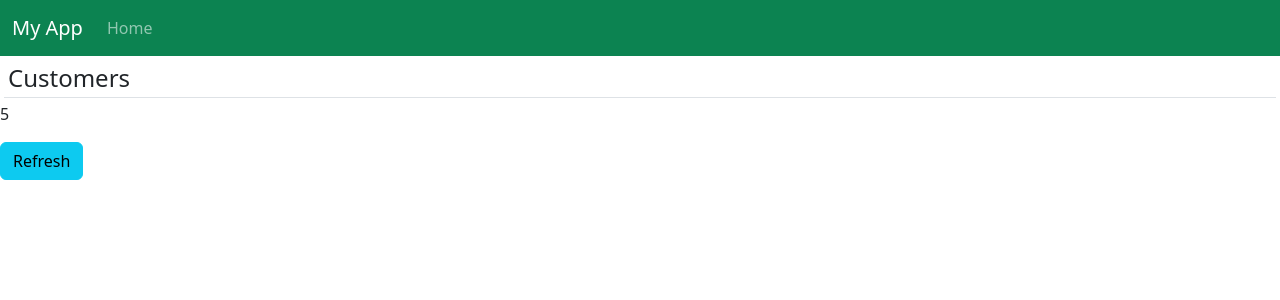
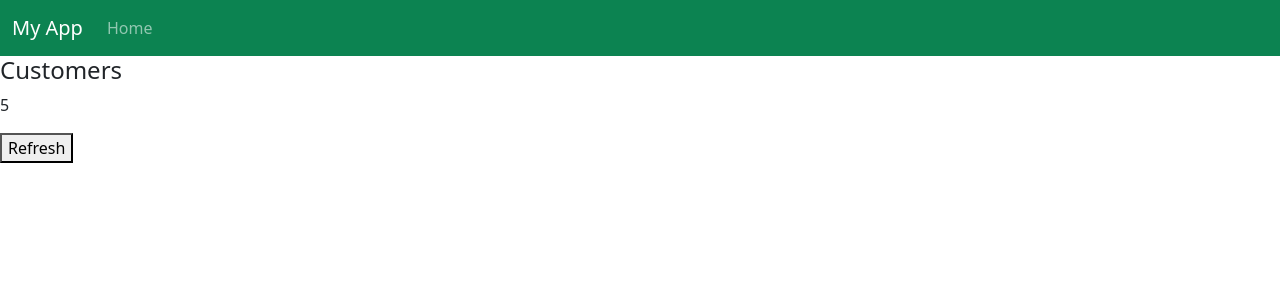
Before and after one commit to GlazMichelFranckDodo225/simple-react-app, a React (Create React App) app: page / in a window 1280 px wide. Shown: the top 300 px of the page. Built offline with nearby package versions, Linux system fonts and the light colour scheme.

Commit message:
Update Class Component State

```diff
--- a/src/App.jsx
+++ b/src/App.jsx
@@ -1,7 +1,6 @@
 import React, { Component } from 'react'
 import NavBar from './components/NavBar'
 import MainContent from './components/MainContent'
-import 'bootstrap/dist/css/bootstrap.css';
 
 export default class App extends Component {
   render() {
--- a/src/components/MainContent.jsx
+++ b/src/components/MainContent.jsx
@@ -12,14 +12,17 @@ export default class MainContent extends Component {
     return (
       <div>
         {/* <h4>Customers</h4> */}
-        <h4 className='border-bottom m-1 p-1'>{this.state.pageTitle}</h4>
+        <h4>{this.state.pageTitle}</h4>
         <p>{this.state.customersCount}</p>
-        <button className='btn btn-info' onClick={this.onRefreshClicked}>Refresh</button>
+        <button onClick={this.onRefreshButtonClicked}>Refresh</button>
       </div>
     )
   }
 
-  onRefreshClicked() {
-    console.log("Refresh Button Clicked !");
+  onRefreshButtonClicked = () => {
+    // console.log("Refresh Button Clicked !");
+    this.setState({
+      customersCount: 7
+    });
   }
 }
```
